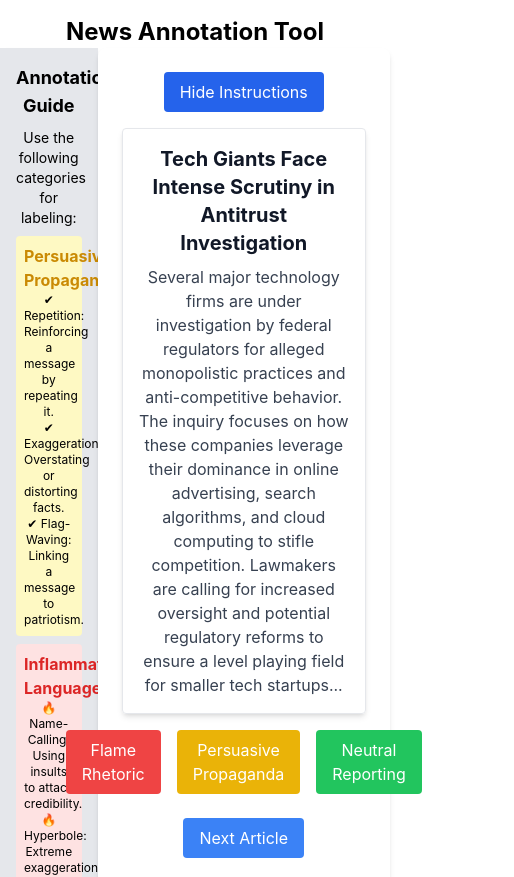
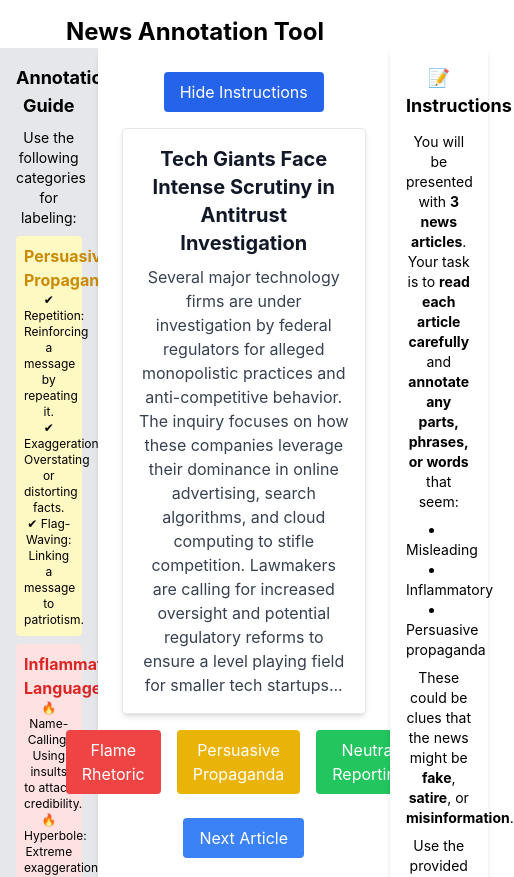
Before and after one commit to Sensify-Lab/Communitycomms-MTURKSTUDY, a React (Create React App) app: page / in a window 390 px wide. Shown: the top 877 px of the page, 514 px wide, since content can reach past the window. Built offline with nearby package versions, Linux system fonts and the light colour scheme.

Commit message:
Toggling now closes both instructions and annotations

```diff
--- a/src/pages/NewsAnnotationTool.js
+++ b/src/pages/NewsAnnotationTool.js
@@ -73,7 +73,8 @@ export default function NewsAnnotationTool() {
     const [textAnnotations, setTextAnnotations] = useState({});
     const [selectedCategory, setSelectedCategory] = useState("");
     const [selectedSubcategory, setSelectedSubcategory] = useState("");
-    const [showInstructions, setShowInstructions] = useState(true);
+    const [showRightInstructions, setShowRightInstructions] = useState(true);
+
 
     const [showSurvey, setShowSurvey] = useState(false);
     const [surveyResponses, setSurveyResponses] = useState({});
@@ -287,7 +288,7 @@ export default function NewsAnnotationTool() {
     return (
         <div className="flex w-full">
             {/* Instructions Sidebar */}
-            <div className={`w-1/4 p-4 bg-gray-200 shadow-md transition-all duration-300 ${showInstructions ? "visible opacity-100 pointer-events-auto" : "invisible opacity-0 pointer-events-none"}`}>
+            <div className={`w-1/4 p-4 bg-gray-200 shadow-md transition-all duration-300 ${showRightInstructions ? "visible opacity-100 pointer-events-auto" : "invisible opacity-0 pointer-events-none"}`}>
                 <h3 className="text-lg font-bold mb-2">Annotation Guide</h3>
                 <p className="text-sm mb-2">Use the following categories for labeling:</p>
                 <div className="bg-yellow-100 p-2 rounded mb-2">
@@ -305,13 +306,13 @@ export default function NewsAnnotationTool() {
                         <li>🔥 Hyperbole: Extreme exaggeration to provoke emotions.</li>
                     </ul>
                 </div>
-                <Button onClick={() => setShowInstructions(false)} className="bg-gray-600 text-white w-full">Close Guide</Button>
+                <Button onClick={() => setShowRightInstructions(false)} className="bg-gray-600 text-white w-full">Close Guide</Button>
             </div>
 
             {/* Main Content */}
             <div className="w-3/4 max-w-2xl bg-white p-6 rounded-lg shadow-md text-center">
-                <Button onClick={() => setShowInstructions(!showInstructions)} className="bg-blue-600 text-white mb-4">
-                    {showInstructions ? "Hide Instructions" : "Show Instructions"}
+                <Button onClick={() => setShowRightInstructions(!showRightInstructions)} className="bg-blue-600 text-white mb-4">
+                    {showRightInstructions ? "Hide Instructions" : "Show Instructions"}
                 </Button>
 
                 {articles.length > 0 && (
@@ -449,7 +450,7 @@ export default function NewsAnnotationTool() {
 
 
 {/* Instructions Panel on Right */}
-<div className="w-1/4 p-4 bg-white shadow-md hidden md:block">
+<div className={`w-1/4 p-4 bg-white shadow-md ${showRightInstructions ? "block" : "hidden"}`}>
     <h3 className="text-lg font-bold mb-3">📝 Instructions</h3>
     <p className="text-sm mb-2">
         You will be presented with <strong>3 news articles</strong>. Your task is to <strong>read each article carefully</strong> and
```
